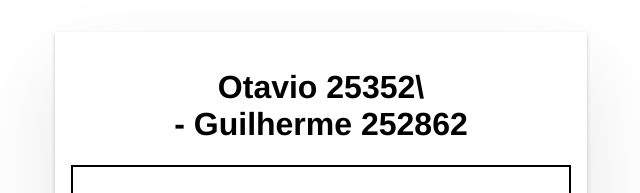
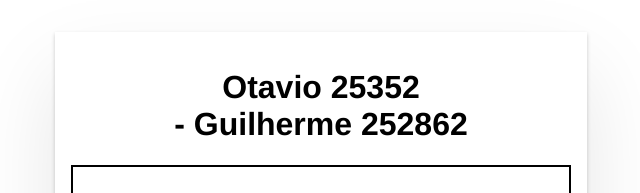
Before and after one commit to Otaviovanderlei/apitarefasotavio253524FRONT, an Angular app: page / in a window 1280 px wide. Shown: the top 193 px of the page, without its empty margins (319-959 px from the left). Built offline with nearby package versions, Linux system fonts and the light colour scheme; no server answers.

Commit message:
zero bala

```diff
--- a/src/app/app.html
+++ b/src/app/app.html
@@ -1,5 +1,5 @@
 <div class="main">
-  <h1>Otavio 25352\
+  <h1>Otavio 25352
   <br> - Guilherme 252862</h1>
 
   <input class="lg-text-input" #campoNovoItem />
```
